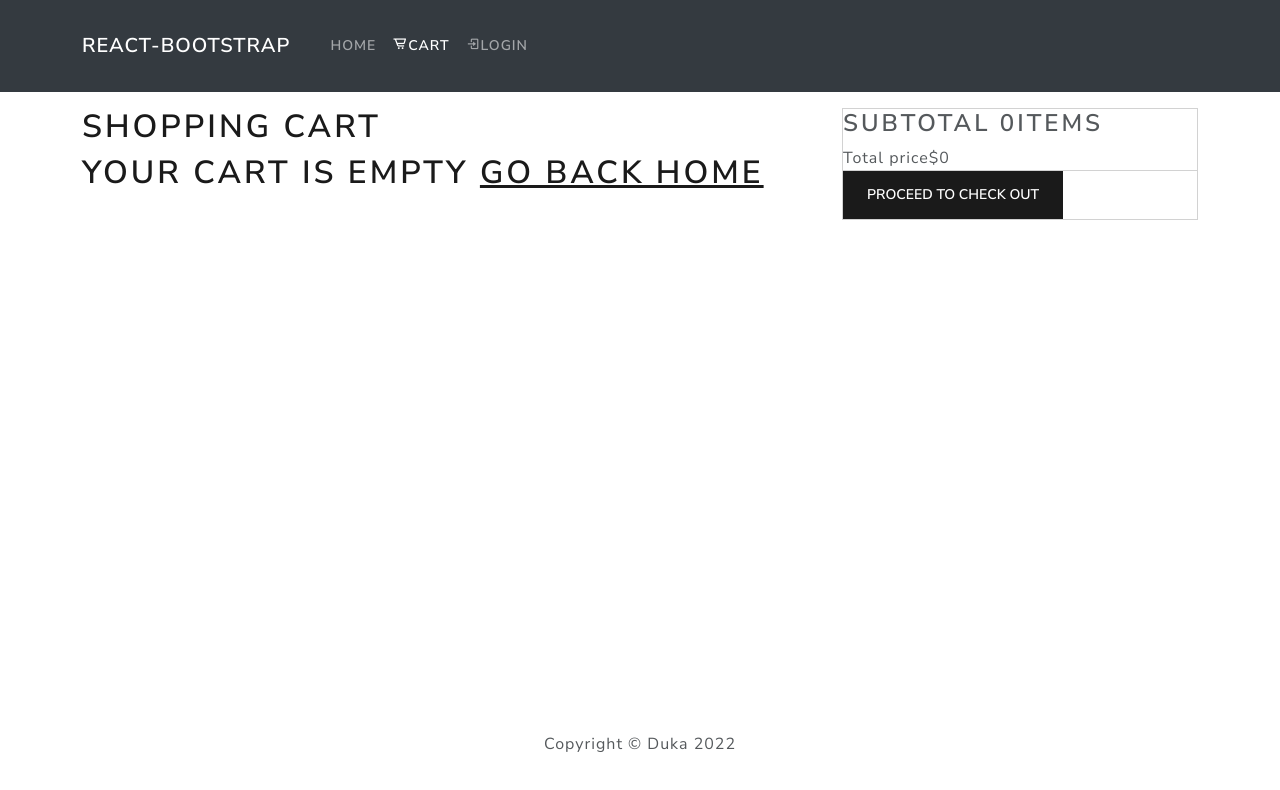
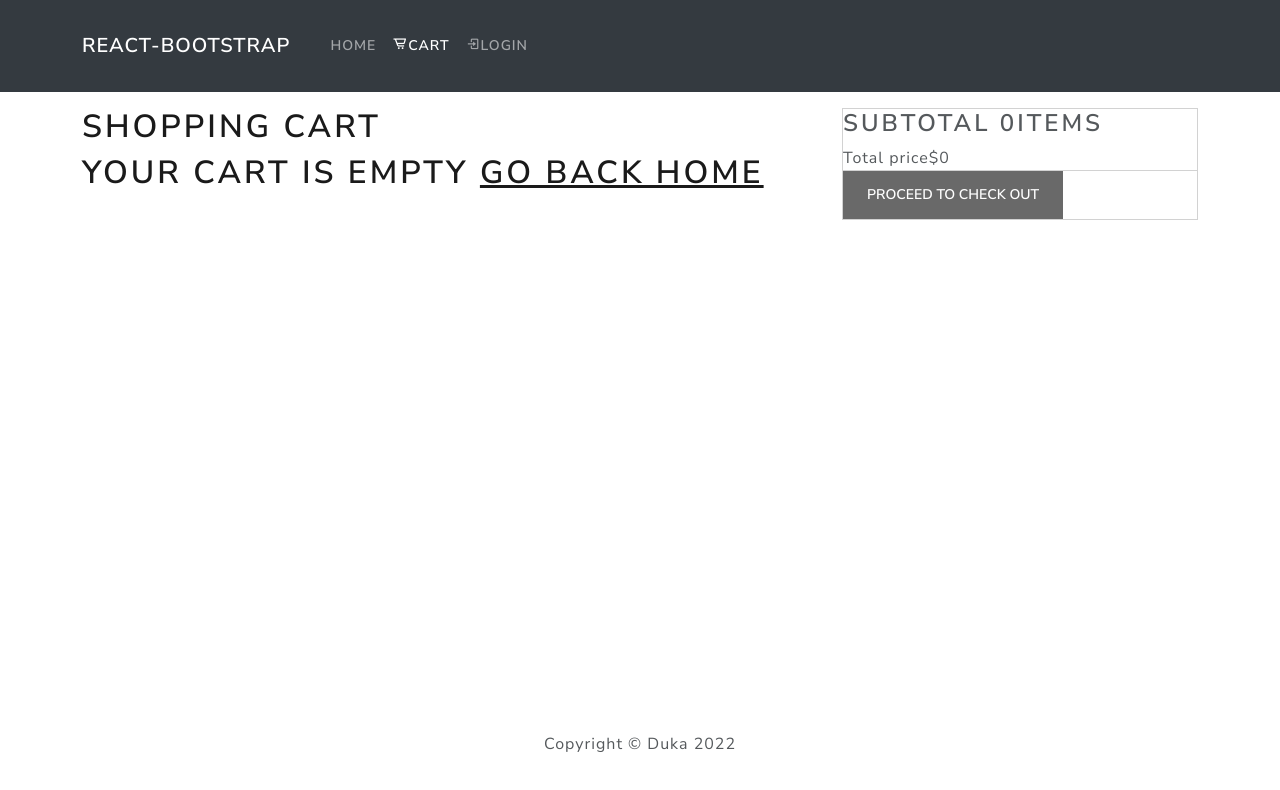
Before and after one commit to ch1n069/E-commerce, a React (Create React App) app: page /cart in a window 1280 px wide. Shown: the top 790 px of the page. Built offline with nearby package versions, Linux system fonts and the light colour scheme.

Commit message:
added logic to navigate user to login page to access shiiping page

```diff
--- a/src/pages/Cart.js
+++ b/src/pages/Cart.js
@@ -1,5 +1,5 @@
 import React, { useEffect } from "react";
-import { Link, useParams, useLocation } from "react-router-dom";
+import { Link, useParams, useLocation, useNavigate } from "react-router-dom";
 import { useDispatch, useSelector } from "react-redux";
 import { addToCart } from "../actions/cartActions";
 import {
@@ -17,6 +17,7 @@ const Cart = () => {
   const { id } = useParams();
   const productId = id;
   const location = useLocation();
+  const navigate = useNavigate();
   const qty = location.search ? Number(location.search.split("=")[1]) : 1;
   console.log("qty :", qty);
 
@@ -34,6 +35,10 @@ const Cart = () => {
 
   const removeFromCartHandler = (id) => {
     console.log("item", id);
+  };
+
+  const checkOutHandler = () => {
+    navigate("/login?redirect=shipping");
   };
   console.log("removing item with id of", cartItems);
 
@@ -105,7 +110,12 @@ const Cart = () => {
               {cartItems.reduce((acc, item) => acc + item.qty * item.price, 0)}
             </ListGroup>
             <ListGroup.Item>
-              <Button type="button" className="btn btn-block">
+              <Button
+                disabled={cartItems.length === 0}
+                type="button"
+                className="btn btn-block"
+                onClick={checkOutHandler}
+              >
                 Proceed to check out
               </Button>
             </ListGroup.Item>
```
